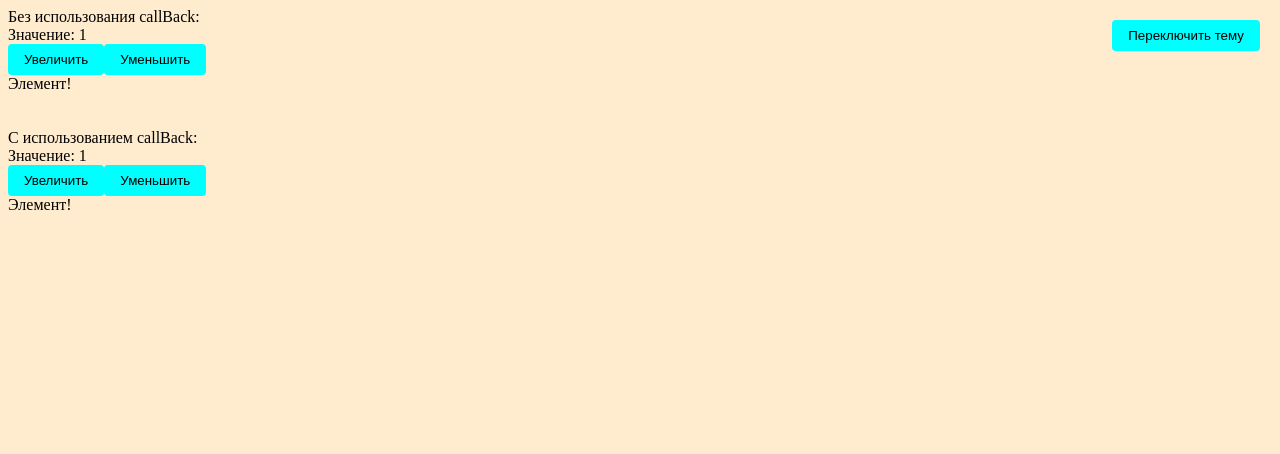
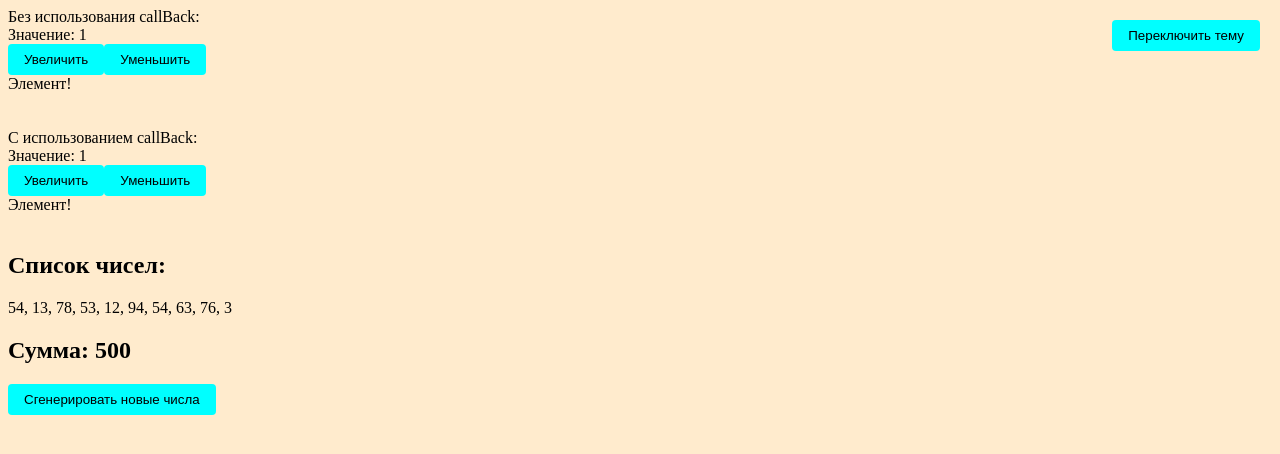
Before and after one commit to fi1ss/dz-3, a React (Vite) app in the folder my-react-app/: page / in a window 1280 px wide. Shown: the top 454 px of the page. Built offline with nearby package versions, Linux system fonts and the light colour scheme.

Commit message:
added sumRandoms

```diff
--- a/my-react-app/src/App.jsx
+++ b/my-react-app/src/App.jsx
@@ -3,6 +3,7 @@ import { createContext, useContext, useEffect, useState} from 'react';
 import './Themes.css'
 import Toolbar from './Toolbar';
 import Counters from './Counters'
+import SumRandoms from './SumRandoms';
 
 export const themeContext = createContext();
 
@@ -24,6 +25,7 @@ function App() {
         <body className={theme}>
           <Toolbar />
           <Counters />
+          <SumRandoms />
         </body>
 
 
--- /dev/null
+++ b/my-react-app/src/SumRandoms.jsx
@@ -0,0 +1,27 @@
+import { useMemo, useState } from "react"
+
+function SumRandoms(){
+    const [nums, setNums] = useState(genRandomNums())
+
+    function genRandomNums() {
+        const count = 10
+        return Array.from({length: count}, () => Math.floor(Math.random() * 100 + 1))
+    }
+    const sum = useMemo(() => {
+        console.log('Вычисление суммы')
+        return nums.reduce((acc, num) => acc + num, 0)
+    }, [nums])
+    const genNewNums = (() => {
+        setNums(genRandomNums())
+    })
+    return (
+        <div>
+            <h2>Список чисел:</h2>
+            {nums.join(', ')}
+            <h2>Сумма: {sum} </h2>
+            <button onClick={genNewNums}>Сгенерировать новые числа</button>
+        </div>
+    )
+}
+
+export default SumRandoms
```
